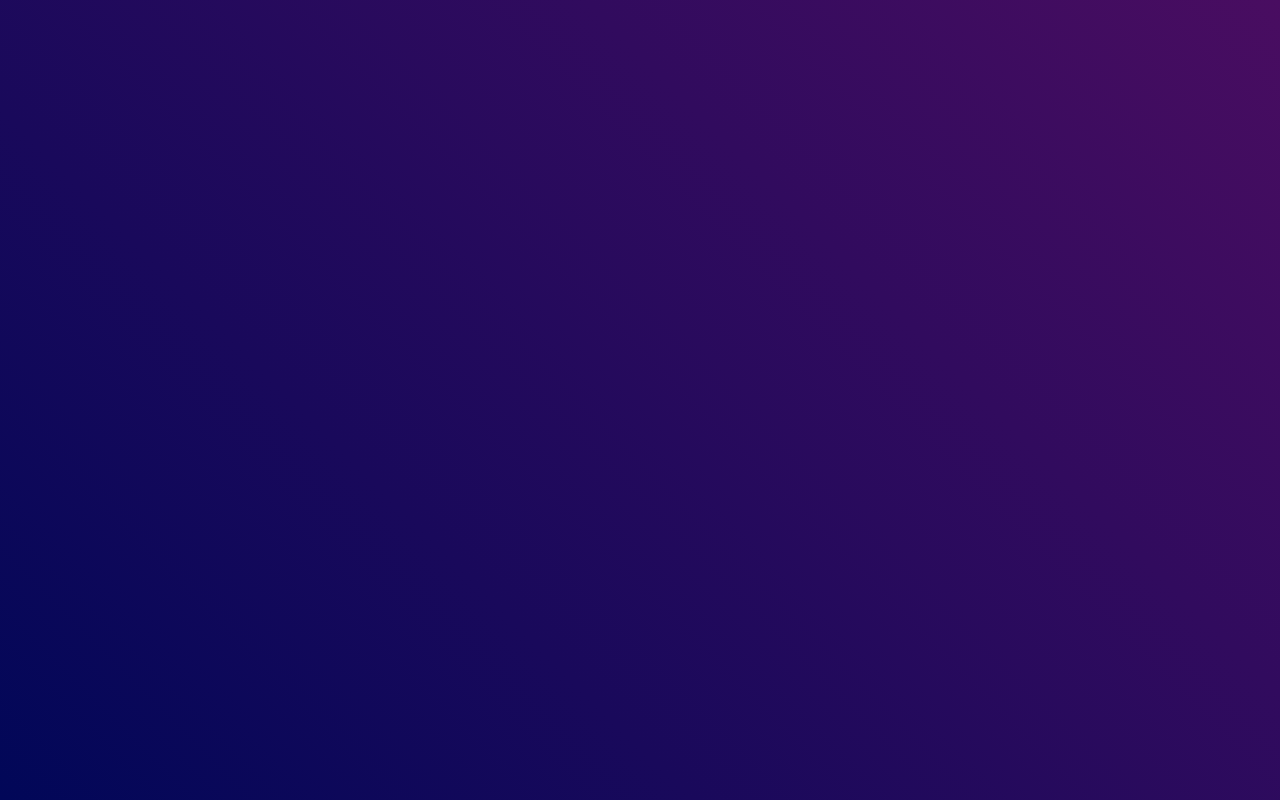
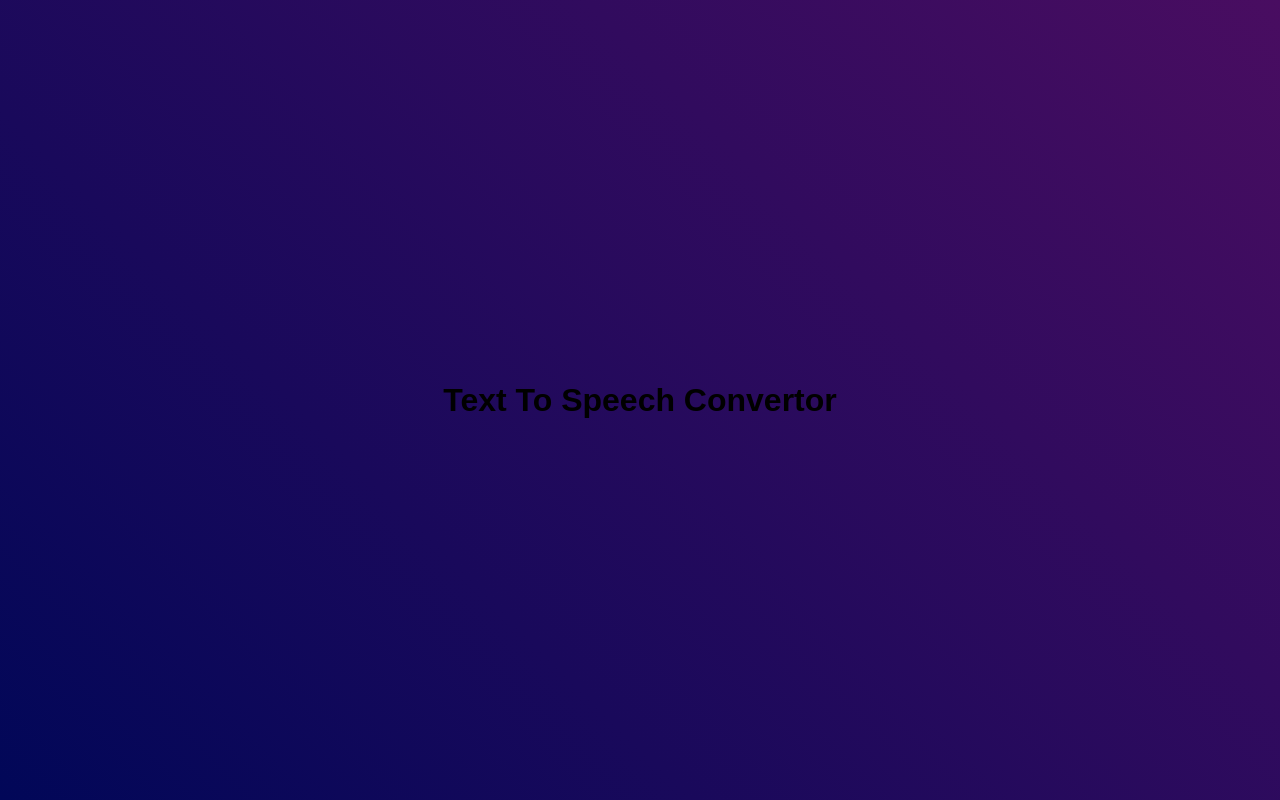
Before and after one commit to salinpaul94/text-to-speech, a plain HTML site: page version_01/index.html in a window 1280 px wide. Drawn offline with Linux system fonts and the light colour scheme.

Commit message:
heading of web page

```diff
--- a/version_01/index.html
+++ b/version_01/index.html
@@ -10,7 +10,7 @@
 
 <body>
   <div class="hero">
-
+    <h1>Text To Speech Convertor</h1>
   </div>
   <script src="index.js"></script>
 </body>
```
